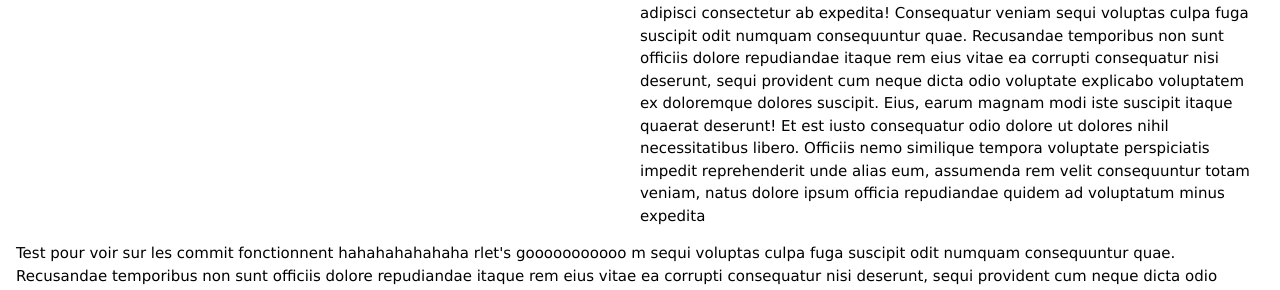
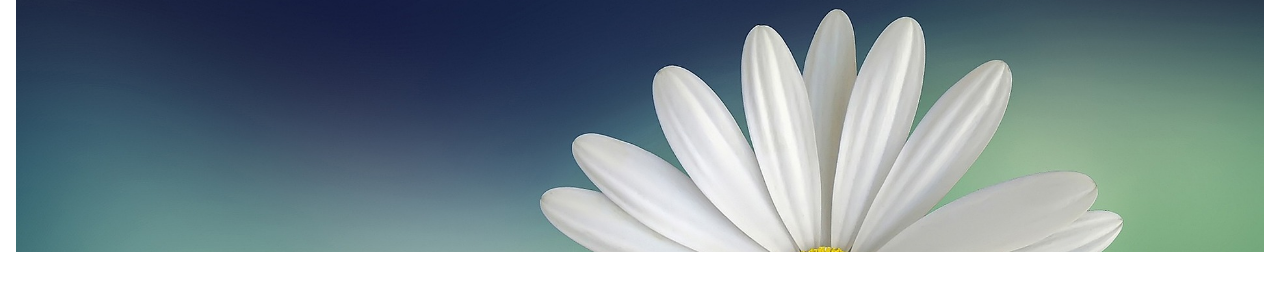
Before and after one commit to BerthetLucas/mobileFirstWebStatique, a plain HTML site: page mobileFirst/index.html in a window 1280 px wide. Shown: the part 188-478 px from the top of the page. Drawn offline with Linux system fonts and the light colour scheme.

Commit message:
ajout image home

```diff
--- a/mobileFirst/index.html
+++ b/mobileFirst/index.html
@@ -20,6 +20,15 @@
         section{
             scroll-margin-top: 3rem;
         }
+
+        #home {
+            height : 350px;
+            background-image: url(./assets/img/marguerite-ge982b35e1_1920.jpg);
+            background-size : cover;
+            background-repeat: no-repeat;
+            background-position: top;
+            background-attachment: fixed;
+           }
 
     </style>
 
```
Also changed, not shown: mobileFirst/assets/img/marguerite-g173960fa9_640.jpg (added), mobileFirst/assets/img/marguerite-ge982b35e1_1920.jpg (added).
